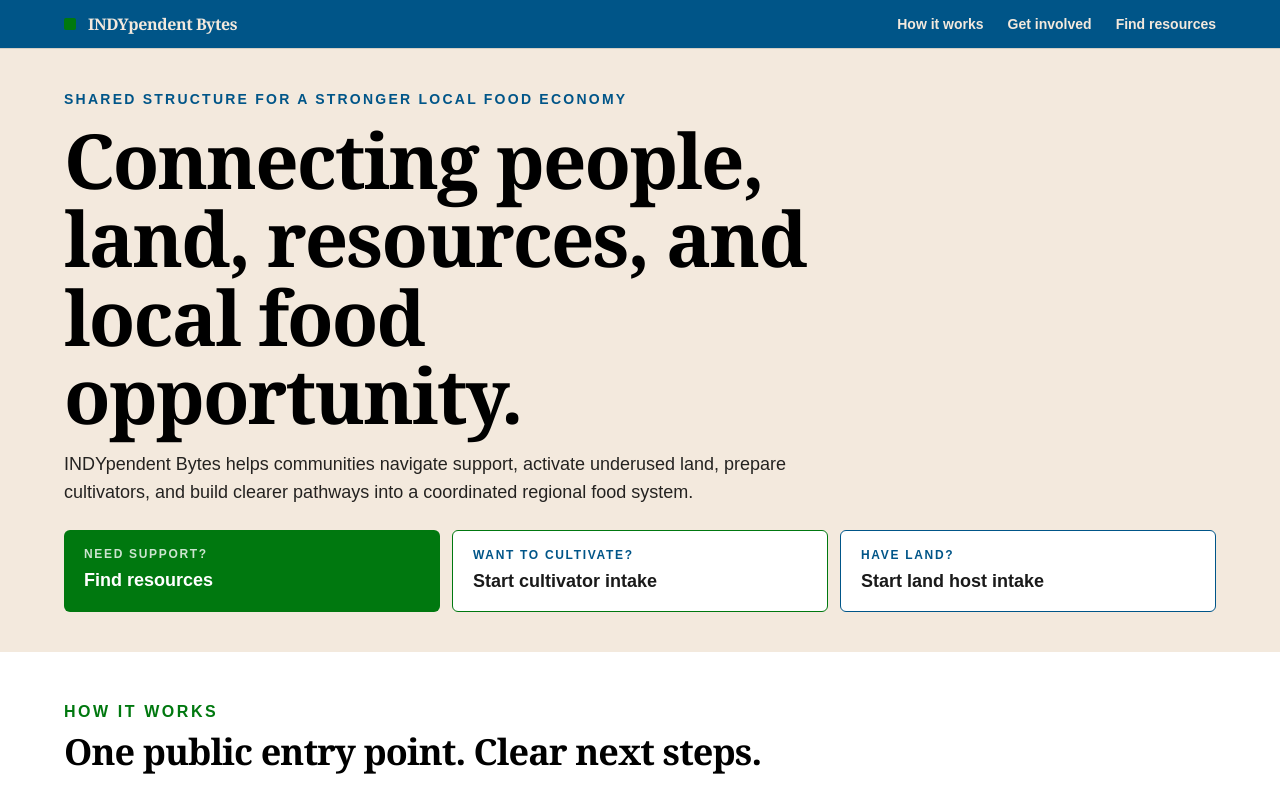
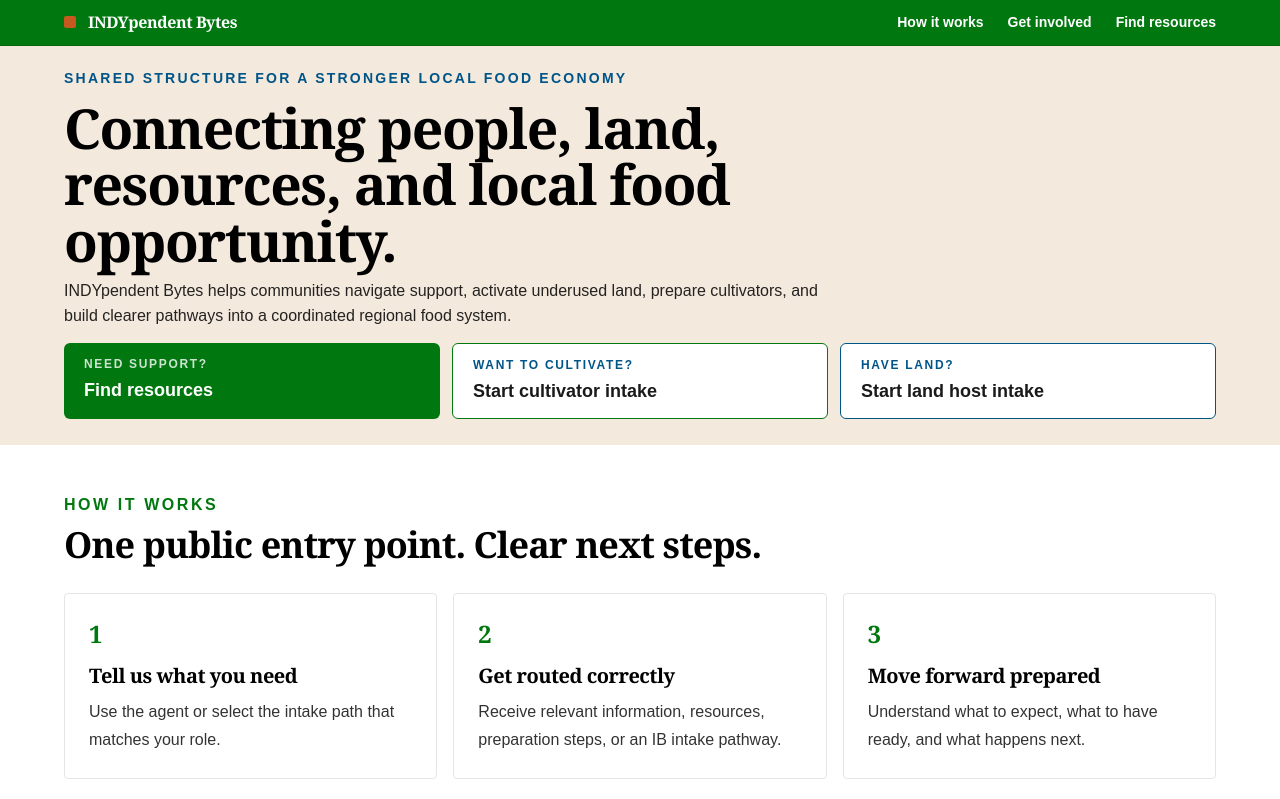
Before and after one commit to indypendentbytes-hub/resource_discovery_agent, a React (Vite) app: page / in a window 1280 px wide. Shown: the top 799 px of the page. Built offline with nearby package versions, Linux system fonts and the light colour scheme.

Commit message:
Use green header and raise hero actions

```diff
--- a/src/index.css
+++ b/src/index.css
@@ -23,9 +23,7 @@ body {
 }
 
 main,
-header,
-section,
-footer {
+section {
   color: #000000 !important;
 }
 
@@ -34,12 +32,23 @@ main {
 }
 
 header {
-  background: #005588 !important;
-  border-color: #D4CFC6 !important;
+  background: #00780F !important;
+  border-color: #00660D !important;
+  padding-top: 0.65rem !important;
+  padding-bottom: 0.65rem !important;
 }
 
-header a {
-  color: #F3E9DD !important;
+header a,
+header nav a {
+  color: #FFFFFF !important;
+}
+
+header nav a:hover {
+  color: #F9F4CB !important;
+}
+
+header span[aria-hidden="true"] {
+  background: #C65A1E !important;
 }
 
 h1,
@@ -50,14 +59,35 @@ h3,
   letter-spacing: -0.025em;
 }
 
+#top {
+  padding-top: 1.4rem !important;
+  padding-bottom: 1.6rem !important;
+}
+
 #top h1 {
-  max-width: 760px;
-  font-size: clamp(2.75rem, 6vw, 4.75rem) !important;
-  line-height: 1.03 !important;
+  max-width: 690px;
+  font-size: clamp(2.15rem, 4.5vw, 3.45rem) !important;
+  line-height: 1.02 !important;
+}
+
+#top h1 + p {
+  margin-top: 0.65rem !important;
+  max-width: 760px !important;
+  font-size: 1rem !important;
+  line-height: 1.55 !important;
+}
+
+#top > div > div:nth-child(2) {
+  margin-top: 0.9rem !important;
+}
+
+#top > div > div:nth-child(2) a {
+  padding-top: 0.8rem !important;
+  padding-bottom: 0.8rem !important;
 }
 
 #resource-agent h2 {
-  font-size: clamp(2.25rem, 4.5vw, 3.75rem) !important;
+  font-size: clamp(2rem, 4vw, 3.25rem) !important;
   line-height: 1.08 !important;
 }
 
@@ -162,8 +192,18 @@ footer p {
   }
 
   #top {
-    padding-top: 3.5rem !important;
-    padding-bottom: 3.5rem !important;
+    padding-top: 1.25rem !important;
+    padding-bottom: 1.4rem !important;
+  }
+}
+
+@media (max-width: 640px) {
+  #top h1 {
+    font-size: 2rem !important;
+  }
+
+  #top > div > div:nth-child(2) {
+    gap: 0.55rem !important;
   }
 }
 
```
